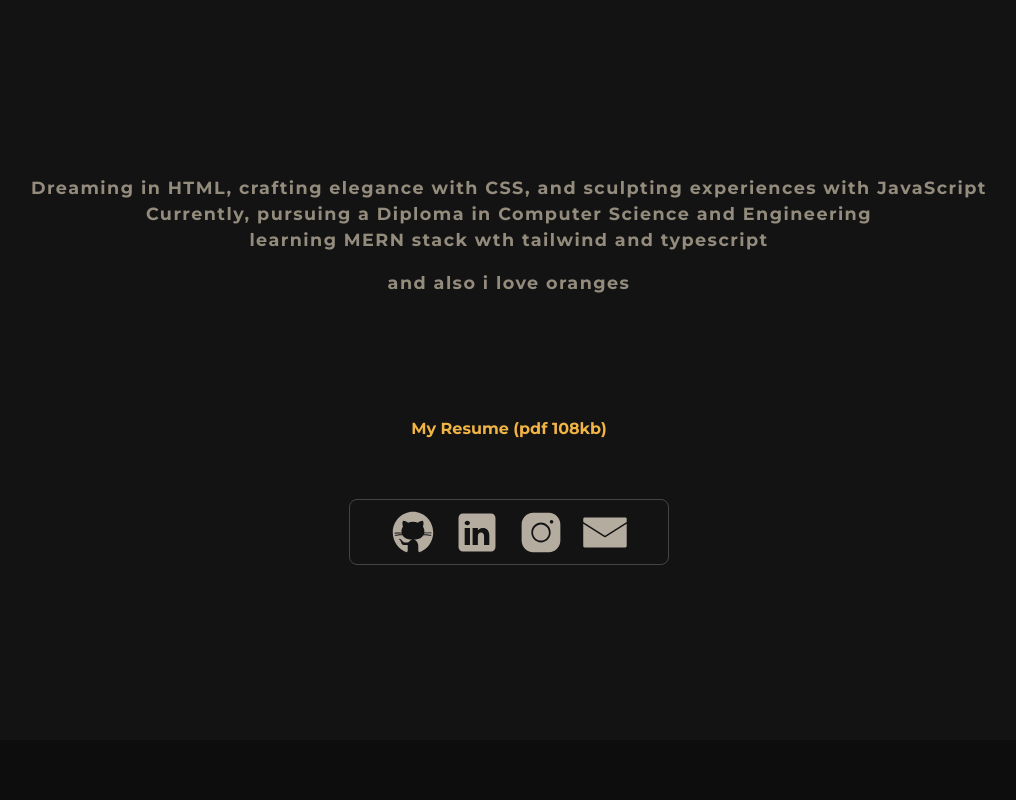
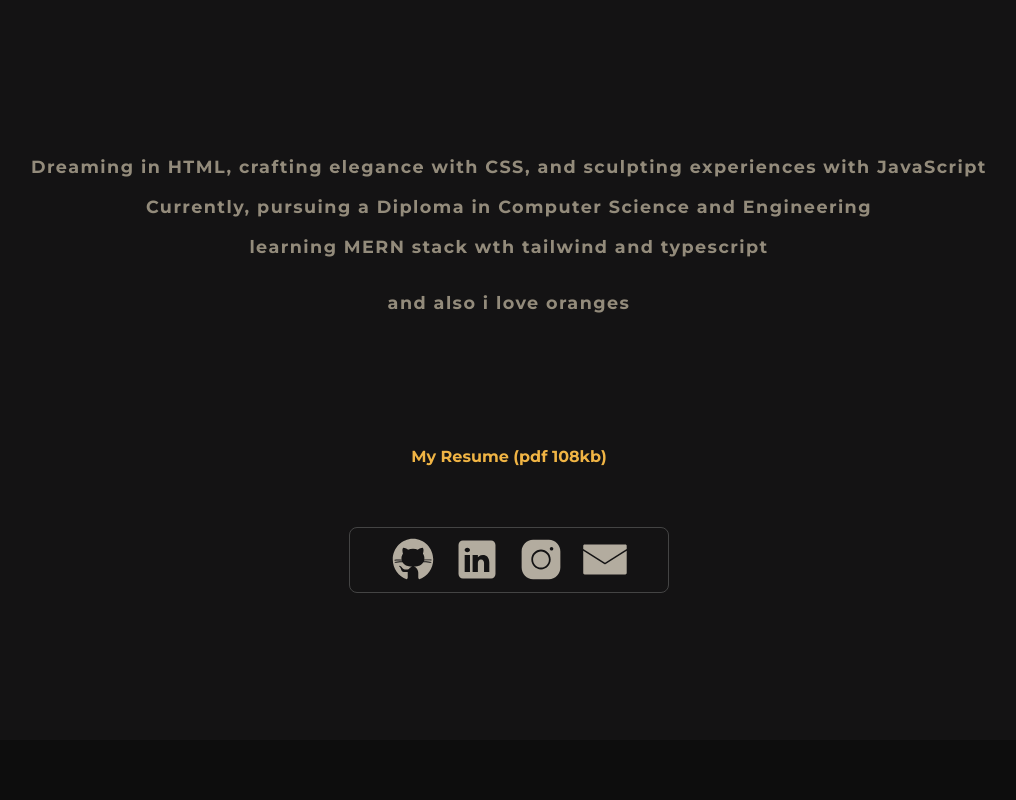
Before and after one commit to constayush/portfolio-react, a React (Vite) app: page / in a window 1280 px wide. Shown: the part 860-1660 px from the top of the page, without its empty margins (131-1147 px from the left). Built offline with nearby package versions, Linux system fonts and the light colour scheme; a web font is replaced by a local one.

Commit message:
subh1 line height changed

```diff
--- a/src/main.css
+++ b/src/main.css
@@ -120,6 +120,7 @@ body {
 
   font-family: 'Montserrat', sans-serif;
   letter-spacing:.09rem ;
+  line-height: 2.5rem;
   font-weight: 400;
   color: #938b7b;
 }
```
